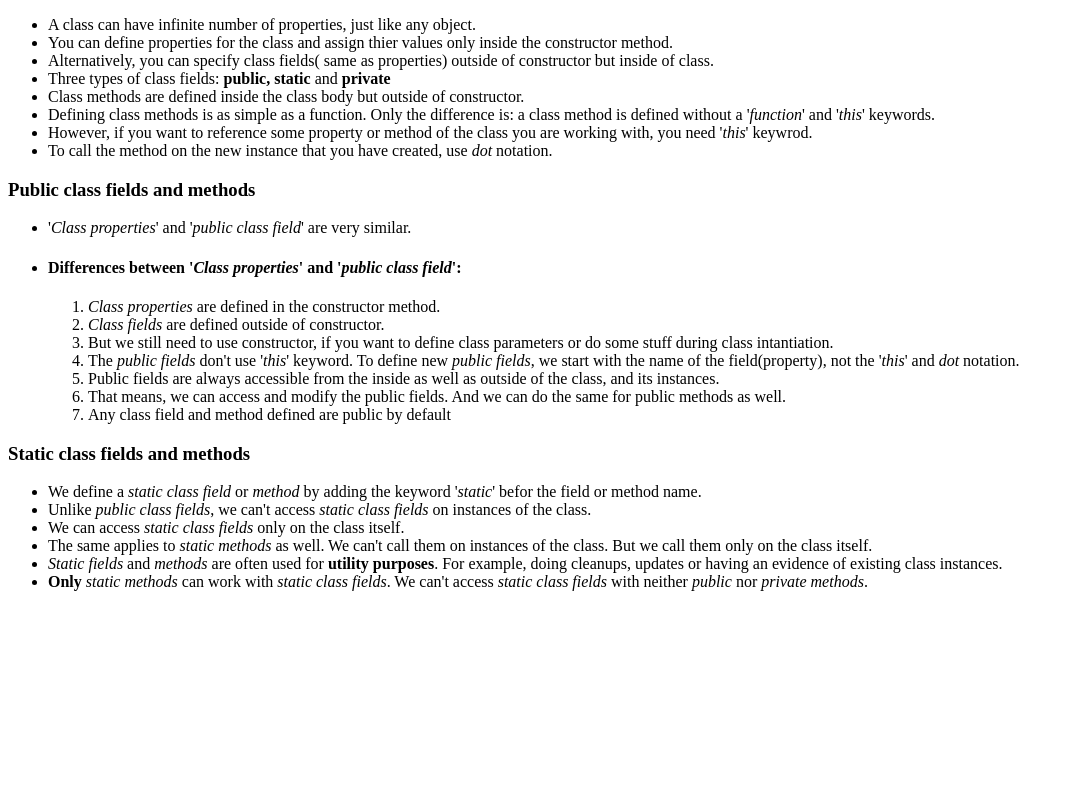
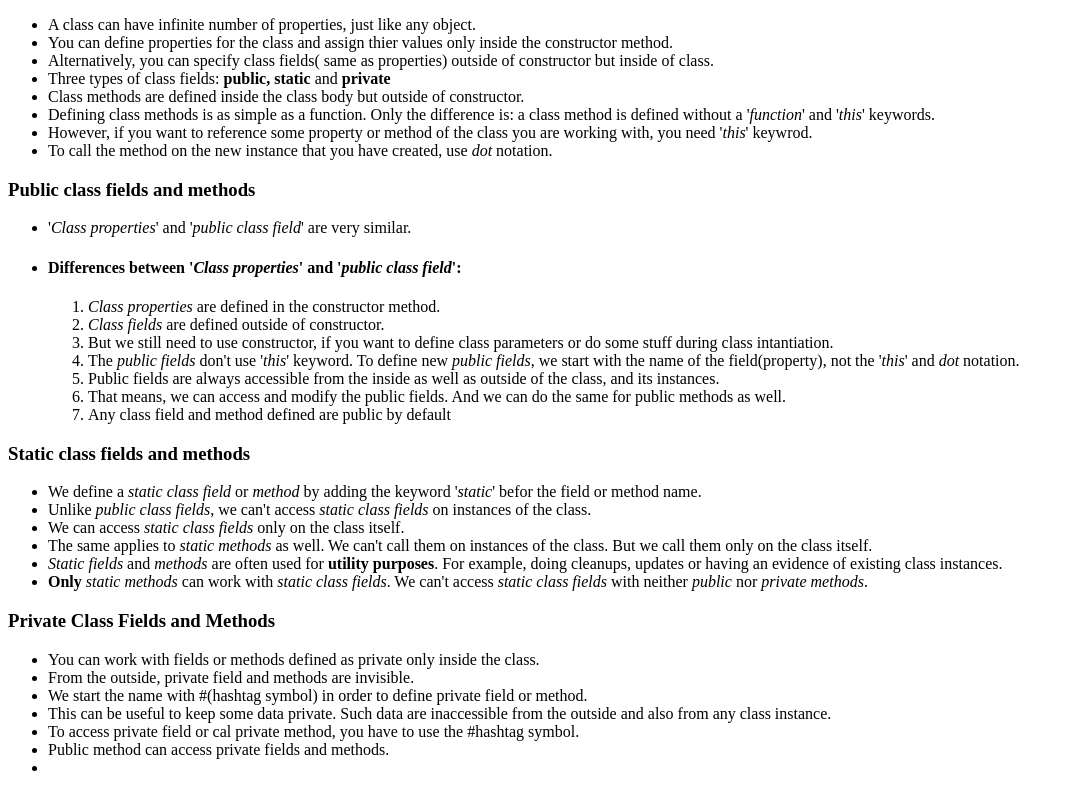
Before and after one commit to yugmani/alex-classes-js, a website: page index.html in a window 1280 px wide. Shown: the part 462-1255 px from the top of the page, without its empty margins (0-1073 px from the left). Before the commit the page ends 1069 px from the top, so only its background shows below. Drawn offline with Linux system fonts and the light colour scheme.

Commit message:
private class fields and methods

```diff
--- a/index.html
+++ b/index.html
@@ -155,4 +155,26 @@
       <em>private methods</em>.
     </li>
   </ul>
+  <h3>Private Class Fields and Methods</h3>
+  <ul>
+    <li>
+      You can work with fields or methods defined as private only inside the
+      class.
+    </li>
+    <li>From the outside, private field and methods are invisible.</li>
+    <li>
+      We start the name with #(hashtag symbol) in order to define private field
+      or method.
+    </li>
+    <li>
+      This can be useful to keep some data private. Such data are inaccessible
+      from the outside and also from any class instance.
+    </li>
+    <li>
+      To access private field or cal private method, you have to use the
+      #hashtag symbol.
+    </li>
+    <li>Public method can access private fields and methods.</li>
+    <li></li>
+  </ul>
 </div>
```
Also changed, not shown: index.js (+33 -0 lines).
